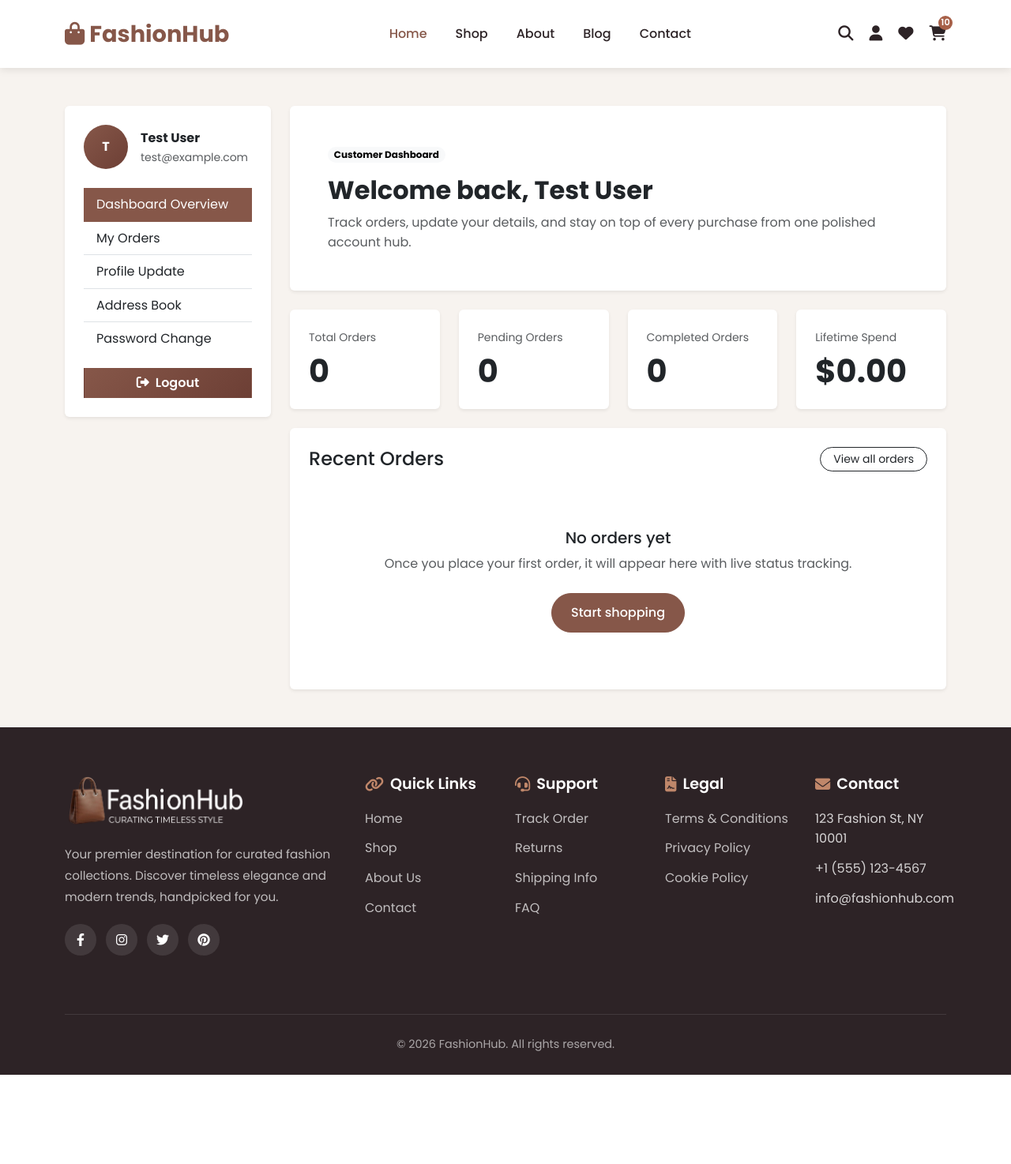
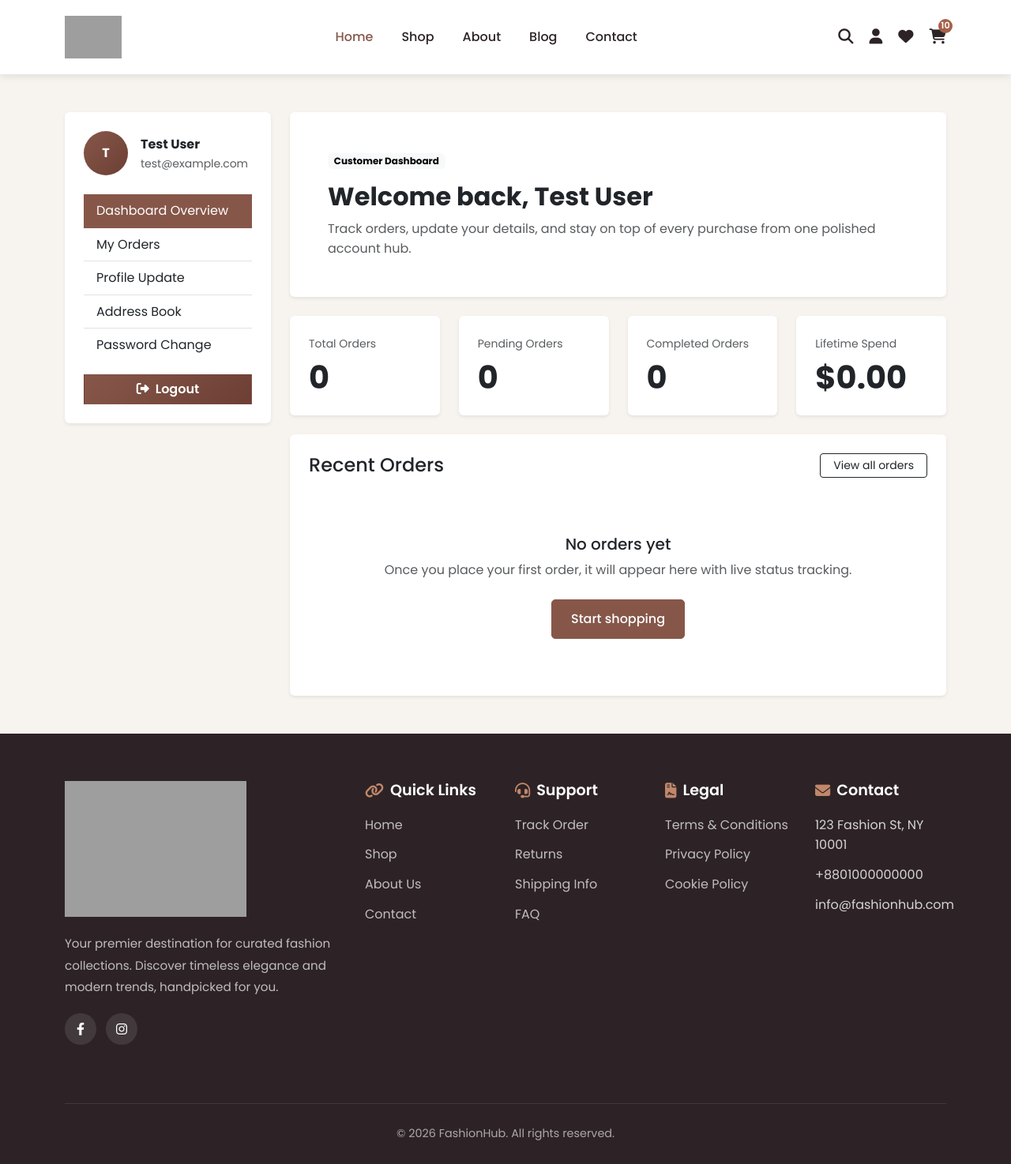
Before and after one commit to asalamin787/fashion_hub, a Laravel app: page /account in a window 1280 px wide. Shown: the whole page at 79% size. Before the commit the page ends 1361 px from the top, so only its background shows below. Run offline with Laravel 12, Linux system fonts and the light colour scheme; a user stored in the database is signed in; data comes from the database, SQL or seed files in the repository; tables that the repository leaves empty hold one stand-in row (values such as "Sample post"); grey boxes marked "Sample" are stand-in pictures; parts of the project's set-up code (start-up, migrations or seed data) failed here and were passed over; some libraries are stand-ins or nearby versions; grey boxes are pictures that could not be loaded.

Commit message:
done
Co-authored-by: Copilot <copilot@github.com>

```diff
--- a/resources/views/account/address_book.blade.php
+++ b/resources/views/account/address_book.blade.php
@@ -16,7 +16,7 @@
                                     <div class="col-md-6"><label class="form-label">City</label><input name="city" value="{{ old('city', $user->city) }}" class="form-control" required></div>
                                     <div class="col-md-6"><label class="form-label">Country</label><input name="country" value="{{ old('country', $user->country) }}" class="form-control" required></div>
                                 </div>
-                                <button class="btn btn-primary rounded-pill px-4 mt-4">Save address</button>
+                                <button class="btn btn-primary px-4 mt-4">Save address</button>
                             </form>
                         </div>
                     </div>
--- a/resources/views/account/dashboard.blade.php
+++ b/resources/views/account/dashboard.blade.php
@@ -18,7 +18,7 @@
                 <div class="col-lg-9">
                     <div class="card border-0 shadow-sm mb-4">
                         <div class="card-body p-4 p-lg-5">
-                            <span class="badge rounded-pill text-bg-light mb-3">Customer Dashboard</span>
+                            <span class="badge text-bg-light mb-3">Customer Dashboard</span>
                             <h1 class="h2 fw-bold mb-2">Welcome back, {{ $user->name }}</h1>
                             <p class="text-muted mb-0">Track orders, update your details, and stay on top of every purchase from one polished account hub.</p>
                         </div>
@@ -35,14 +35,14 @@
                         <div class="card-body p-4">
                             <div class="d-flex justify-content-between align-items-center mb-4">
                                 <h2 class="h4 mb-0">Recent Orders</h2>
-                                <a href="{{ route('account.orders') }}" class="btn btn-outline-dark btn-sm rounded-pill px-3">View all orders</a>
+                                <a href="{{ route('account.orders') }}" class="btn btn-outline-dark btn-sm px-3">View all orders</a>
                             </div>
 
                             @if ($orders->isEmpty())
                                 <div class="text-center py-5">
                                     <h3 class="h5">No orders yet</h3>
                                     <p class="text-muted mb-4">Once you place your first order, it will appear here with live status tracking.</p>
-                                    <a href="{{ route('shop') }}" class="btn btn-primary rounded-pill px-4">Start shopping</a>
+                                    <a href="{{ route('shop') }}" class="btn btn-primary px-4">Start shopping</a>
                                 </div>
                             @else
                                 <div class="table-responsive">
@@ -65,7 +65,7 @@
                                                     <td>${{ number_format((float) $order->total_amount, 2) }}</td>
                                                     <td><span class="badge text-bg-{{ $statusColor($order->order_status->value) }}">{{ ucfirst($order->order_status->value) }}</span></td>
                                                     <td><span class="badge text-bg-{{ $statusColor($order->payment_status->value) }}">{{ ucfirst(str_replace('_', ' ', $order->payment_status->value)) }}</span></td>
-                                                    <td class="text-end"><a href="{{ route('account.orders.show', $order->order_number) }}" class="btn btn-sm btn-outline-dark rounded-pill">View</a></td>
+                                                    <td class="text-end"><a href="{{ route('account.orders.show', $order->order_number) }}" class="btn btn-sm btn-outline-dark">View</a></td>
                                                 </tr>
                                             @endforeach
                                         </tbody>
--- a/resources/views/account/order_details.blade.php
+++ b/resources/views/account/order_details.blade.php
@@ -46,7 +46,7 @@
                                                 <td>${{ number_format((float) $item->line_total, 2) }}</td>
                                                 <td class="text-end">
                                                     @if ($item->product)
-                                                        <a href="{{ route('product.details', $item->product->slug) }}" class="btn btn-sm btn-outline-dark rounded-pill">View product</a>
+                                                        <a href="{{ route('product.details', $item->product->slug) }}" class="btn btn-sm btn-outline-dark">View product</a>
                                                     @endif
                                                 </td>
                                             </tr>
--- a/resources/views/account/orders.blade.php
+++ b/resources/views/account/orders.blade.php
@@ -21,14 +21,14 @@
                                     <h1 class="h3 fw-bold mb-1">My Orders</h1>
                                     <p class="text-muted mb-0">A full history of your purchases, statuses, and totals.</p>
                                 </div>
-                                <a href="{{ route('shop') }}" class="btn btn-primary rounded-pill px-4">Continue shopping</a>
+                                <a href="{{ route('shop') }}" class="btn btn-primary px-4">Continue shopping</a>
                             </div>
 
                             @if ($orders->isEmpty())
                                 <div class="text-center py-5">
                                     <h2 class="h5">Your order history is empty</h2>
                                     <p class="text-muted mb-4">You have not placed any orders yet.</p>
-                                    <a href="{{ route('shop') }}" class="btn btn-outline-dark rounded-pill px-4">Browse products</a>
+                                    <a href="{{ route('shop') }}" class="btn btn-outline-dark px-4">Browse products</a>
                                 </div>
                             @else
                                 <div class="table-responsive">
@@ -53,7 +53,7 @@
                                                     <td>${{ number_format((float) $order->total_amount, 2) }}</td>
                                                     <td><span class="badge text-bg-{{ $statusColor($order->order_status->value) }}">{{ ucfirst($order->order_status->value) }}</span></td>
                                                     <td><span class="badge text-bg-{{ $statusColor($order->payment_status->value) }}">{{ ucfirst(str_replace('_', ' ', $order->payment_status->value)) }}</span></td>
-                                                    <td class="text-end"><a href="{{ route('account.orders.show', $order->order_number) }}" class="btn btn-sm btn-outline-dark rounded-pill">Details</a></td>
+                                                    <td class="text-end"><a href="{{ route('account.orders.show', $order->order_number) }}" class="btn btn-sm btn-outline-dark">Details</a></td>
                                                 </tr>
                                             @endforeach
                                         </tbody>
--- a/resources/views/account/password.blade.php
+++ b/resources/views/account/password.blade.php
@@ -16,7 +16,7 @@
                                     <div class="col-md-6"><label class="form-label">New Password</label><input type="password" name="password" class="form-control" required><div class="form-text">Use at least 8 characters and mix cases, numbers, and symbols.</div></div>
                                     <div class="col-md-6"><label class="form-label">Confirm Password</label><input type="password" name="password_confirmation" class="form-control" required></div>
                                 </div>
-                                <button class="btn btn-primary rounded-pill px-4 mt-4">Update password</button>
+                                <button class="btn btn-primary px-4 mt-4">Update password</button>
                             </form>
                         </div>
                     </div>
--- a/resources/views/account/profile.blade.php
+++ b/resources/views/account/profile.blade.php
@@ -18,7 +18,7 @@
                                     <div class="col-md-6"><label class="form-label">Email</label><input type="email" name="email" value="{{ old('email', $user->email) }}" class="form-control" required></div>
                                     <div class="col-md-6"><label class="form-label">Phone</label><input name="phone" value="{{ old('phone', $user->phone) }}" class="form-control"></div>
                                 </div>
-                                <button class="btn btn-primary rounded-pill px-4 mt-4">Save profile</button>
+                                <button class="btn btn-primary px-4 mt-4">Save profile</button>
                             </form>
                         </div>
                     </div>
--- a/resources/views/components/app.blade.php
+++ b/resources/views/components/app.blade.php
@@ -1,31 +1,41 @@
+@php
+    $socialLinks = \App\Models\Setting::group('social');
+    $siteLinks = \App\Models\Setting::group('site');
+    $seoLinks = \App\Models\Setting::group('seo');
+@endphp
+
 <!DOCTYPE html>
 <html lang="en">
 
 <head>
     <meta charset="UTF-8">
     <meta name="viewport" content="width=device-width, initial-scale=1.0">
-    <title>FashionHub - Premium Fashion for Everyone</title>
-    <meta name="description" content="FashionHub brings curated fashion trends, style guides, and premium wardrobe inspiration for modern shoppers.">
-    <meta name="keywords" content="fashion, style, fashion blog, trends, wardrobe, shopping">
+    <title>{{ $seoLinks->get('meta_title') ?? 'FashionHub - Premium Fashion for Everyone' }}</title>
+    <meta name="description"
+        content="{{ $seoLinks->get('meta_description') ?? 'FashionHub brings curated fashion trends, style guides, and premium wardrobe inspiration for modern shoppers.' }}">
+    <meta name="keywords" content="{{ $seoLinks->get('meta_keywords') ?? 'fashion, style, fashion blog, trends, wardrobe, shopping' }}">
     <meta name="robots" content="index, follow">
     <meta name="author" content="FashionHub">
     <meta name="csrf-token" content="{{ csrf_token() }}">
     <link rel="canonical" href="{{ url()->current() }}">
 
-    <link rel="icon" type="image/png" href="{{ asset('assets/images/fav-icon.png') }}">
-    <link rel="shortcut icon" href="{{ asset('favicon.ico') }}">
-    <link rel="apple-touch-icon" href="{{ asset('assets/images/fav-icon.png') }}">
+    <link rel="icon" type="image/png"
+        href="{{ Storage::url($siteLinks->get('favicon') ?? 'assets/images/fav-icon.png') }}">
+    <link rel="shortcut icon" href="{{ Storage::url($siteLinks->get('favicon') ?? 'assets/images/fav-icon.png') }}">
+    <link rel="apple-touch-icon" href="{{ Storage::url($siteLinks->get('favicon') ?? 'assets/images/fav-icon.png') }}">
 
     <meta property="og:type" content="website">
     <meta property="og:site_name" content="FashionHub">
-    <meta property="og:title" content="FashionHub - Premium Fashion for Everyone">
-    <meta property="og:description" content="FashionHub brings curated fashion trends, style guides, and premium wardrobe inspiration for modern shoppers.">
+    <meta property="og:title" content="{{ $seoLinks->get('meta_title') ?? 'FashionHub - Premium Fashion for Everyone' }}">
+    <meta property="og:description"
+        content="{{ $seoLinks->get('meta_description') ?? 'FashionHub brings curated fashion trends, style guides, and premium wardrobe inspiration for modern shoppers.' }}">
     <meta property="og:url" content="{{ url()->current() }}">
-    <meta property="og:image" content="{{ asset('assets/images/logo/logo.png') }}">
+    <meta property="og:image" content="{{ Storage::url($siteLinks->get('og_image') ?? 'assets/images/logo/logo.png') }}">
 
     <meta name="twitter:card" content="summary_large_image">
     <meta name="twitter:title" content="FashionHub - Premium Fashion for Everyone">
-    <meta name="twitter:description" content="FashionHub brings curated fashion trends, style guides, and premium wardrobe inspiration for modern shoppers.">
+    <meta name="twitter:description"
+        content="FashionHub brings curated fashion trends, style guides, and premium wardrobe inspiration for modern shoppers.">
     <meta name="twitter:image" content="{{ asset('assets/images/logo/logo.png') }}">
 
     @stack('meta')
@@ -47,10 +57,10 @@
     <nav class="navbar navbar-expand-lg sticky-top">
         <div class="container">
             <a class="navbar-brand" href="{{ route('home') }}">
-                <i class="fas fa-shopping-bag"></i> FashionHub
+                {{-- <i class="fas fa-shopping-bag"></i> FashionHub --}}
 
-                <!-- <img src="logo/logo.png" width="auto" height="54px" alt="FashionHub Logo"
-                    class="navbar-logo"> -->
+                <img src="{{ Storage::url($siteLinks->get('nav_logo') ?? 'assets/images/logo/logo.png') }}"
+                    width="auto" height="54px" alt="FashionHub Logo" class="navbar-logo">
             </a>
             <button class="navbar-toggler" type="button" data-bs-toggle="collapse" data-bs-target="#navbarNav">
                 <span class="navbar-toggler-icon"></span>
@@ -75,7 +85,8 @@
                 </ul>
                 <div class="navbar-icons">
                     <a href="#"><i class="fas fa-search"></i></a>
-                    <a href="{{ auth()->check() ? route('account.dashboard') : route('login') }}"><i class="fas fa-user"></i></a>
+                    <a href="{{ auth()->check() ? route('account.dashboard') : route('login') }}"><i
+                            class="fas fa-user"></i></a>
                     <a href="{{ route('wishlist') }}" title="WishList" class="position-relative">
                         <i class="fas fa-heart"></i>
                         @php $wishlistCount = count(session('wishlist', [])); @endphp
@@ -107,12 +118,16 @@
     {{ $slot }}
 
     <!-- Cart Offcanvas -->
-    <div class="offcanvas offcanvas-end cart-offcanvas" tabindex="-1" id="cartOffcanvas" aria-labelledby="cartOffcanvasLabel">
-        <div class="offcanvas-header cart-offcanvas-header" style="background: linear-gradient(135deg, #865749 0%, #6d3f35 100%); border-bottom: none;">
-            <h5 class="offcanvas-title" id="cartOffcanvasLabel" style="color: white; font-weight: 700; font-size: 18px;">
+    <div class="offcanvas offcanvas-end cart-offcanvas" tabindex="-1" id="cartOffcanvas"
+        aria-labelledby="cartOffcanvasLabel">
+        <div class="offcanvas-header cart-offcanvas-header"
+            style="background: linear-gradient(135deg, #865749 0%, #6d3f35 100%); border-bottom: none;">
+            <h5 class="offcanvas-title" id="cartOffcanvasLabel"
+                style="color: white; font-weight: 700; font-size: 18px;">
                 <i class="fas fa-shopping-bag me-2"></i>Your Cart
             </h5>
-            <button type="button" class="btn-close btn-close-white" data-bs-dismiss="offcanvas" aria-label="Close"></button>
+            <button type="button" class="btn-close btn-close-white" data-bs-dismiss="offcanvas"
+                aria-label="Close"></button>
         </div>
         <div class="cart-offcanvas-content" data-cart-offcanvas-content>
             @include('components.cart-offcanvas-content', ['cart' => $cart, 'cartCount' => $cartCount])
@@ -124,14 +139,28 @@
         <div class="container">
             <div class="row">
                 <div class="col-lg-4 col-md-6 mb-4">
-                    <h5><img src="{{ asset('assets/images/logo.png') }}" width="230" alt="FashionHub Logo"></h5>
+                    <h5><img src="{{ Storage::url($siteLinks->get('footer_logo') ?? 'assets/images/logo/logo.png') }}"
+                            width="230" alt="FashionHub Logo"></h5>
                     <p>Your premier destination for curated fashion collections. Discover timeless elegance and modern
                         trends, handpicked for you.</p>
+
                     <div class="footer-social">
-                        <a href="#" aria-label="Facebook"><i class="fab fa-facebook-f"></i></a>
-                        <a href="#" aria-label="Instagram"><i class="fab fa-instagram"></i></a>
-                        <a href="#" aria-label="Twitter"><i class="fab fa-twitter"></i></a>
-                        <a href="#" aria-label="Pinterest"><i class="fab fa-pinterest"></i></a>
+                        @if ($socialLinks->get('facebook'))
+                            <a href="{{ $socialLinks->get('facebook') }}" aria-label="Facebook" target="_blank"
+                                rel="noopener noreferrer"><i class="fab fa-facebook-f"></i></a>
+                        @endif
+                        @if ($socialLinks->get('instagram'))
+                            <a href="{{ $socialLinks->get('instagram') }}" aria-label="Instagram" target="_blank"
+                                rel="noopener noreferrer"><i class="fab fa-instagram"></i></a>
+                        @endif
+                        @if ($socialLinks->get('twitter'))
+                            <a href="{{ $socialLinks->get('twitter') }}" aria-label="Twitter" target="_blank"
+                                rel="noopener noreferrer"><i class="fab fa-twitter"></i></a>
+                        @endif
+                        @if ($socialLinks->get('pinterest'))
+                            <a href="{{ $socialLinks->get('pinterest') }}" aria-label="Pinterest" target="_blank"
+                                rel="noopener noreferrer"><i class="fab fa-pinterest"></i></a>
+                        @endif
                     </div>
                 </div>
                 <div class="col-lg-2 col-md-6 mb-4">
@@ -146,7 +175,8 @@
                 <div class="col-lg-2 col-md-6 mb-4">
                     <h5><i class="fas fa-headset"></i> Support</h5>
                     <ul>
-                        <li><a href="{{ auth()->check() ? route('account.orders') : route('login') }}">Track Order</a></li>
+                        <li><a href="{{ auth()->check() ? route('account.orders') : route('login') }}">Track Order</a>
+                        </li>
                         <li><a href="#">Returns</a></li>
                         <li><a href="#">Shipping Info</a></li>
                         <li><a href="{{ route('faq') }}">FAQ</a></li>
@@ -163,9 +193,9 @@
                 <div class="col-lg-2 col-md-6 mb-4">
                     <h5><i class="fas fa-envelope"></i> Contact</h5>
                     <ul>
-                        <li>123 Fashion St, NY 10001</li>
-                        <li>+1 (555) 123-4567</li>
-                        <li>info@fashionhub.com</li>
+                        <li>{{ $siteLinks->get('address') ?? '123 Fashion St, NY 10001' }}</li>
+                        <li>{{ $siteLinks->get('phone') ?? '+1 (555) 123-4567' }}</li>
+                        <li>{{ $siteLinks->get('site-email') ?? 'info@fashionhub.com' }}</li>
                     </ul>
                 </div>
             </div>
@@ -245,10 +275,21 @@
             min-width: 240px;
         }
 
-        .fh-toast.fh-toast-success { background: linear-gradient(135deg, #865749, #6d3f35); }
-        .fh-toast.fh-toast-error   { background: linear-gradient(135deg, #dc3545, #b02030); }
-        .fh-toast.fh-toast-info    { background: linear-gradient(135deg, #0d6efd, #0a58ca); }
-        .fh-toast.fh-toast-warning { background: linear-gradient(135deg, #f59e0b, #d97706); }
+        .fh-toast.fh-toast-success {
+            background: linear-gradient(135deg, #865749, #6d3f35);
+        }
+
+        .fh-toast.fh-toast-error {
+            background: linear-gradient(135deg, #dc3545, #b02030);
+        }
+
+        .fh-toast.fh-toast-info {
+            background: linear-gradient(135deg, #0d6efd, #0a58ca);
+        }
+
+        .fh-toast.fh-toast-warning {
+            background: linear-gradient(135deg, #f59e0b, #d97706);
+        }
 
         .fh-flash-stack {
             display: grid;
@@ -315,13 +356,31 @@
             color: #0d6efd;
         }
 
-        .fh-toast-icon { font-size: 16px; flex-shrink: 0; }
-        .fh-toast-msg  { flex: 1; line-height: 1.4; }
-        .fh-toast-fade { opacity: 0; transition: opacity 0.35s ease; }
+        .fh-toast-icon {
+            font-size: 16px;
+            flex-shrink: 0;
+        }
+
+        .fh-toast-msg {
+            flex: 1;
+            line-height: 1.4;
+        }
+
+        .fh-toast-fade {
+            opacity: 0;
+            transition: opacity 0.35s ease;
+        }
 
         @keyframes fhToastIn {
-            from { opacity: 0; transform: translateX(30px); }
-            to   { opacity: 1; transform: translateX(0);    }
+            from {
+                opacity: 0;
+                transform: translateX(30px);
+            }
+
+            to {
+                opacity: 1;
+                transform: translateX(0);
+            }
         }
     </style>
 
@@ -335,7 +394,12 @@
                 return;
             }
 
-            const iconMap = { success: '✓', error: '✕', info: 'ℹ', warning: '!' };
+            const iconMap = {
+                success: '✓',
+                error: '✕',
+                info: 'ℹ',
+                warning: '!'
+            };
             const toast = document.createElement('div');
             toast.className = 'fh-toast fh-toast-' + type;
             toast.innerHTML =
@@ -346,7 +410,9 @@
 
             setTimeout(function() {
                 toast.classList.add('fh-toast-fade');
-                setTimeout(function() { toast.remove(); }, 370);
+                setTimeout(function() {
+                    toast.remove();
+                }, 370);
             }, 3000);
         };
 
@@ -417,12 +483,14 @@
                 window.showToast(data.message || 'Product added to cart.', 'success');
 
                 if (data.removed_from_wishlist && data.product_id) {
-                    document.querySelectorAll(`.wishlist-toggle-btn[data-product-id="${data.product_id}"] i`).forEach(function(icon) {
-                        icon.classList.add('far');
-                        icon.classList.remove('fas');
-                    });
+                    document.querySelectorAll(`.wishlist-toggle-btn[data-product-id="${data.product_id}"] i`)
+                        .forEach(function(icon) {
+                            icon.classList.add('far');
+                            icon.classList.remove('fas');
+                        });
 
-                    const wishlistItem = document.querySelector(`.wishlist-item[data-product-id="${data.product_id}"]`);
+                    const wishlistItem = document.querySelector(
+                        `.wishlist-item[data-product-id="${data.product_id}"]`);
 
                     if (wishlistItem) {
                         wishlistItem.style.transition = 'opacity 0.3s';
```
Also changed, not shown: app/Filament/Pages/SettingsManager.php (+7 -6 lines), app/Filament/Resources/Settings/Schemas/SettingForm.php (+5 -5 lines), app/Filament/Support/Settings/SettingFieldRenderer.php (+8 -5 lines).
